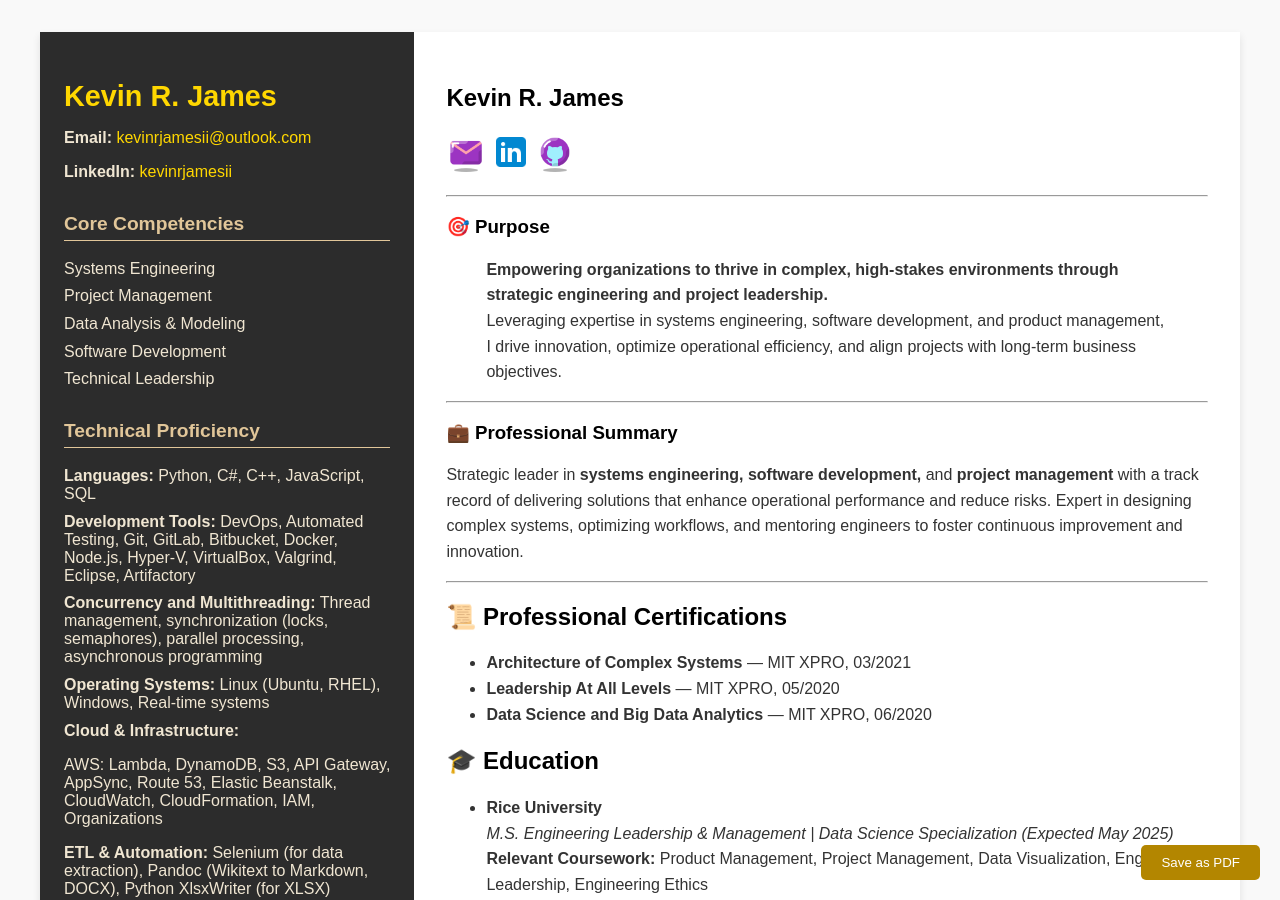
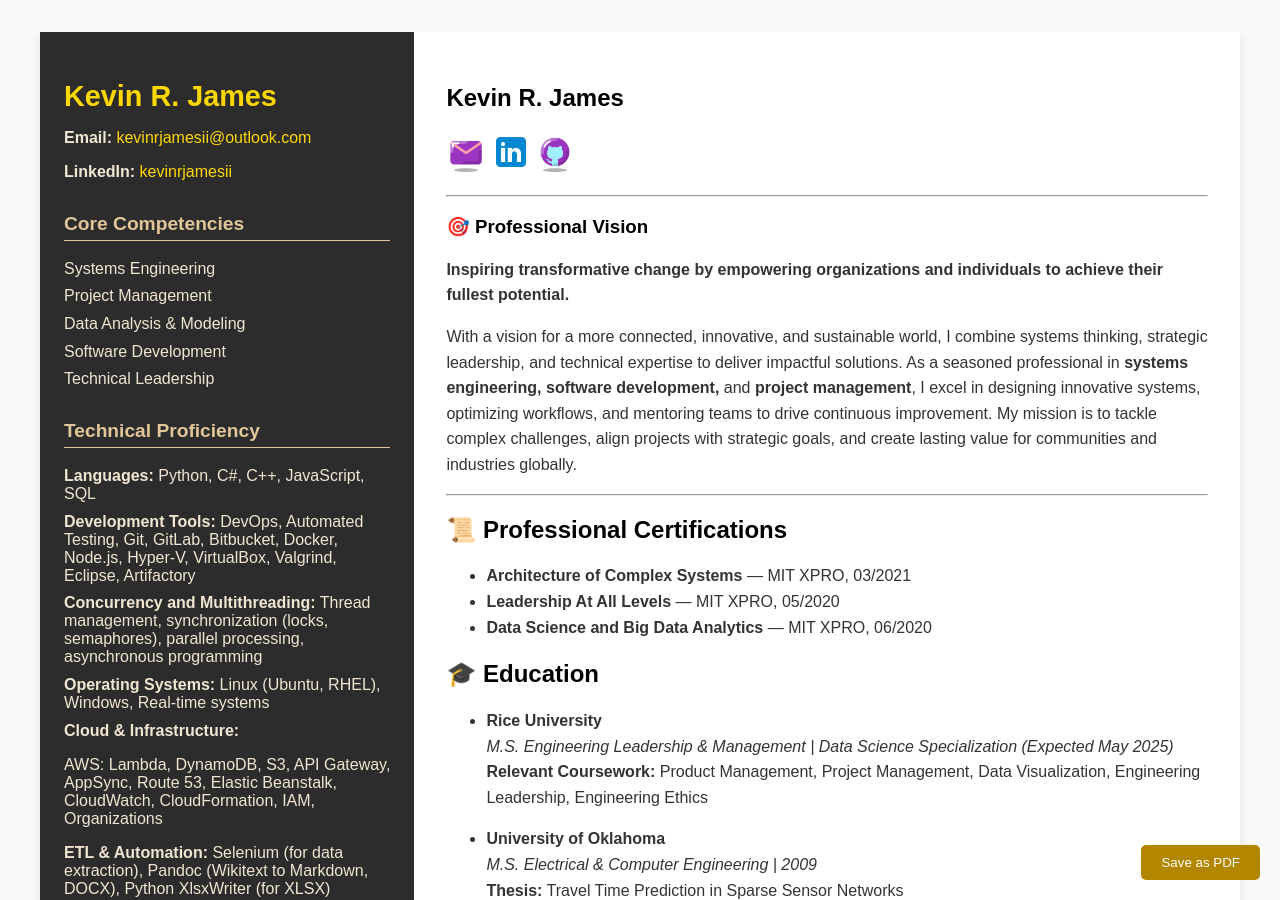
Before and after one commit to krjii/krjii.github.io, a Jekyll site: the page built from index.md, in a window 1280 px wide and 900 px high. Built offline with Jekyll 4.4.1, drawn with Linux system fonts in a browser that asks for light colours.

Commit message:
combine statement

```diff
--- a/index.md
+++ b/index.md
@@ -11,14 +11,11 @@ title: "Kevin R. James - Resume"
 
 ---
 
-### 🎯 Purpose
-> **Empowering organizations to thrive in complex, high-stakes environments through strategic engineering and project leadership.**
-> Leveraging expertise in systems engineering, software development, and product management, I drive innovation, optimize operational efficiency, and align projects with long-term business objectives.
+### 🎯 Professional Vision
 
----
+**Inspiring transformative change by empowering organizations and individuals to achieve their fullest potential.**
 
-### 💼 Professional Summary
-Strategic leader in **systems engineering, software development,** and **project management** with a track record of delivering solutions that enhance operational performance and reduce risks. Expert in designing complex systems, optimizing workflows, and mentoring engineers to foster continuous improvement and innovation.
+With a vision for a more connected, innovative, and sustainable world, I combine systems thinking, strategic leadership, and technical expertise to deliver impactful solutions. As a seasoned professional in **systems engineering, software development,** and **project management**, I excel in designing innovative systems, optimizing workflows, and mentoring teams to drive continuous improvement. My mission is to tackle complex challenges, align projects with strategic goals, and create lasting value for communities and industries globally.
 
 ---
 
```
